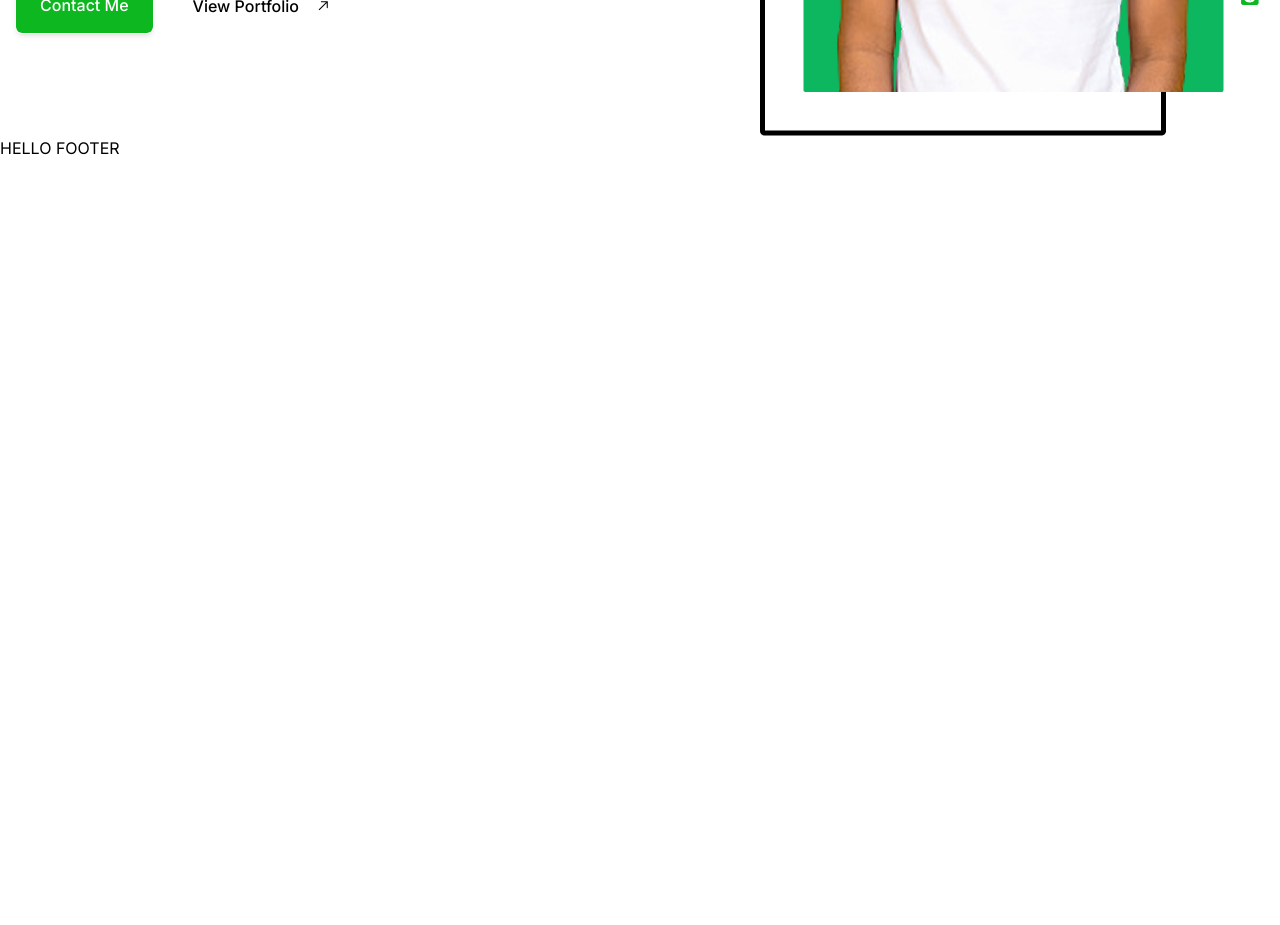
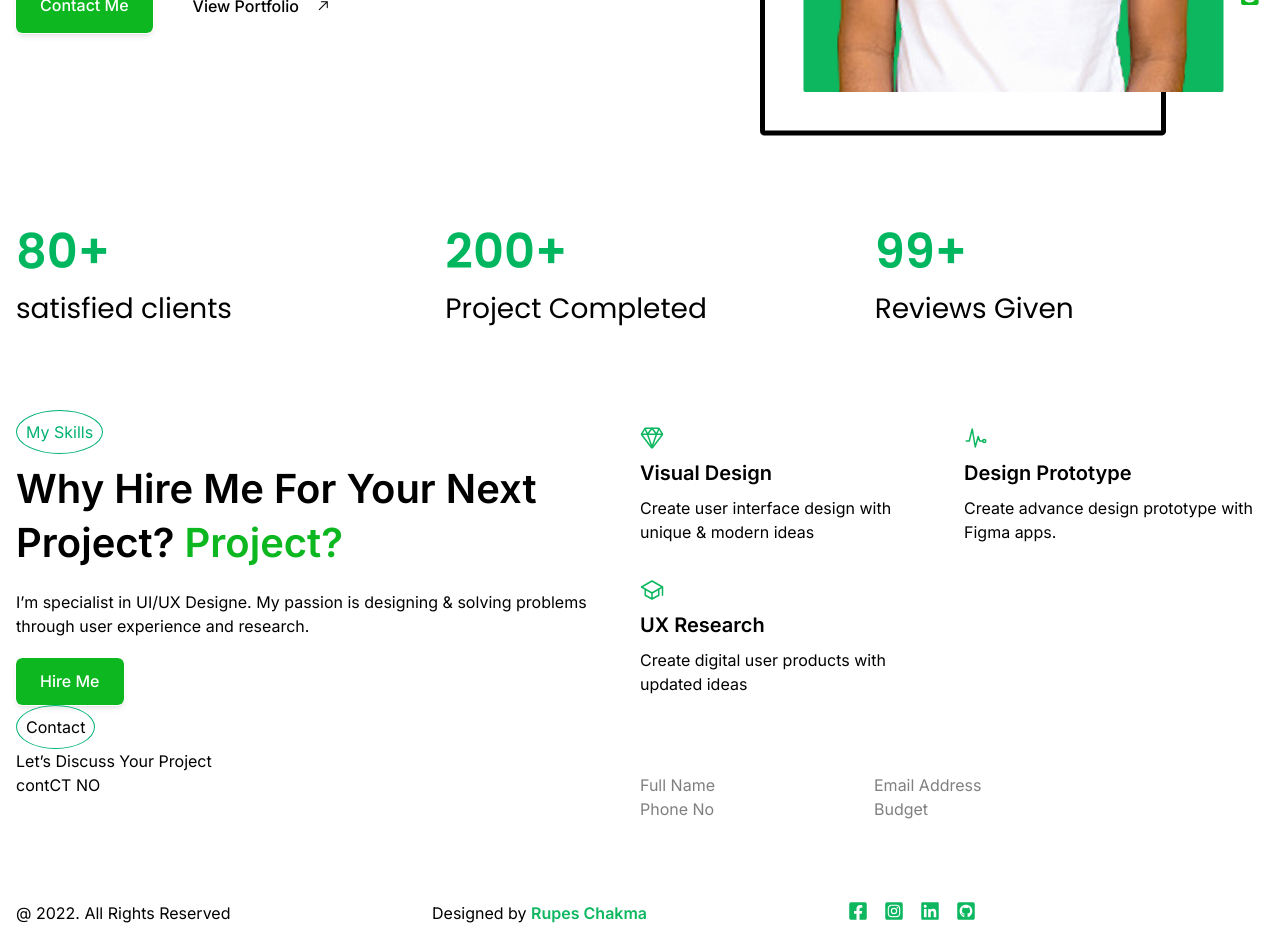
Before and after one commit to Rupes-Chakma/Portfolio_Tailwind, a React (Vite) app: page / in a window 1280 px wide. Shown: the part 740-1665 px from the top of the page. Before the commit the page ends 900 px from the top, so only its background shows below. Built offline with nearby package versions, Linux system fonts and the light colour scheme.

Commit message:
last skills footer reward section adding...

```diff
--- /dev/null
+++ b/src/components/Contacts/Contact.jsx
@@ -0,0 +1,28 @@
+import React from "react";
+import "./contact.css";
+const Contact = () => {
+  return (
+    <div className="container">
+      <div className="justify-center">
+        <p className="contact">Contact</p>
+        <h3>Let’s Discuss Your Project </h3>
+      </div>
+      <div className="grid grid-cols-2">
+        <div className="grid-cols-1">
+          <h1>contCT NO</h1>
+        </div>
+
+        <div className="grid-cols-1">
+          <div className="grid-cols-1">
+            <input type="text" placeholder="Full Name" />
+            <input type="email" placeholder="Email Address" />
+            <input type="text" placeholder="Phone No" />
+            <input type="text" placeholder="Budget" />
+          </div>
+        </div>
+      </div>
+    </div>
+  );
+};
+
+export default Contact;
--- /dev/null
+++ b/src/components/Contacts/contact.css
@@ -0,0 +1,15 @@
+.contact {
+  display: inline-block;
+  position: relative;
+  padding: 10px;
+}
+.contact::after {
+  content: "";
+  position: absolute;
+  width: 100%;
+  height: 100%;
+  border: 1px solid #00b270;
+  top: 0px;
+  left: 0px;
+  border-radius: 50%;
+}
--- a/src/components/Footer/Footer.jsx
+++ b/src/components/Footer/Footer.jsx
@@ -1,11 +1,35 @@
-import React from 'react'
+import React from "react";
+import { RxArrowTopRight } from "react-icons/rx";
+import { FaFacebookSquare } from "react-icons/fa";
+import { FaInstagramSquare } from "react-icons/fa";
+import { FaLinkedin } from "react-icons/fa6";
+import { FaGithubSquare } from "react-icons/fa";
 
 const Footer = () => {
   return (
-    <div>
-        <h1>HELLO FOOTER</h1>
+    <div className="container">
+      {/* <hr /> */}
+      <div className="mt-20 grid lg:grid-cols-3 ">
+        <div className="grid-cols-1">
+          <p className=" text-[#000] ">@ 2022. All Rights Reserved </p>
+        </div>
+        <div className="grid-cols-1">
+          <p className=" text-[#000] ">
+            Designed by{" "}
+            <span className="text-[#0db760] font-semibold">Rupes Chakma</span>
+          </p>
+        </div>
+        <div className="grid-cols-1">
+          <div className="flex gap-4 text-[20px] text-[#0db760]">
+            <FaFacebookSquare />
+            <FaInstagramSquare />
+            <FaLinkedin />
+            <FaGithubSquare />
+          </div>
+        </div>
+      </div>
     </div>
-  )
-}
+  );
+};
 
-export default Footer
+export default Footer;
--- a/src/components/Navigation/Navbar.jsx
+++ b/src/components/Navigation/Navbar.jsx
@@ -5,18 +5,14 @@ import Menu from "../../utils/Menu";
 import { CgMenuRightAlt } from "react-icons/cg";
 import { MdOutlineClose } from "react-icons/md";
 
-
 const Navbar = () => {
-
-    let [openMenu, setOpenMenu] = useState(false);
-    let toggler = () => {
-      setOpenMenu(!openMenu);
-    };
-
+  let [openMenu, setOpenMenu] = useState(false);
+  let toggler = () => {
+    setOpenMenu(!openMenu);
+  };
 
   return (
     <div className="shadow-lg lg:shadow-none">
-
       {/* NAV START */}
 
       <nav className="container flex justify-between items-center py-4">
@@ -37,17 +33,27 @@ const Navbar = () => {
           />
         </div>
         {/* ICON */}
-        <div onClick={toggler} className="lg:hidden text-2xl text-[#0DB720] font-bold outline-1 p-2 rounded cursor-pointer hover:bg-[#00B720] hover:text-[white]">
+        <div
+          onClick={toggler}
+          className="lg:hidden text-2xl text-[#0DB720] font-bold outline-1 p-2 rounded cursor-pointer hover:bg-[#00B720] hover:text-[white]"
+        >
           <CgMenuRightAlt />
         </div>
       </nav>
 
       {/* RESPONSIVE MOBILE DEVICE */}
 
-      <div className={`w-full h-screen bg-black/50 absolute top-0 left-0 lg:hidden -translate-x-[100%] ${openMenu ? "translate-x-0" : "-translate-x-full"} transition-all duration-200 ease-in-out`}>
+      <div
+        className={`w-full h-screen z-55 bg-black/50 absolute top-0 left-0 lg:hidden -translate-x-[100%] ${
+          openMenu ? "translate-x-0" : "-translate-x-full"
+        } transition-all duration-200 ease-in-out`}
+      >
         <div className="w-[80%] bg-white 'max-w-[300px]' h-full relative">
           <Menu menuData={openMenu} togglerData={toggler} />
-          <span onClick={toggler} className="absolute top-5 right-5 text-xl text-[#00B270] outline p-2 rounded">
+          <span
+            onClick={toggler}
+            className="absolute top-5 right-5 text-xl text-[#00B270] outline p-2 rounded"
+          >
             <MdOutlineClose />
           </span>
         </div>
--- /dev/null
+++ b/src/components/Reward/Reward.jsx
@@ -0,0 +1,30 @@
+import React from "react";
+
+const Reward = () => {
+  return (
+    <div className="container">
+      <div className="grid lg:grid-cols-3 mt-20 gap-10 font-poppins">
+        <div className="grid-cols-1">
+          <h2 className="text-[48px] font-semibold text-[#00B760]">80+</h2>
+          <p className="text-[28px] text-[#000] font-normal ">
+            satisfied clients
+          </p>
+        </div>
+        <div className="grid-cols-1">
+          <h2 className="text-[48px] font-semibold text-[#00B760]">200+</h2>
+          <p className="text-[28px] text-[#000]  font-normal ">
+            Project Completed
+          </p>
+        </div>
+        <div className="grid-cols-1">
+          <h2 className="text-[48px] font-semibold text-[#00B760]">99+</h2>
+          <p className="text-[28px] text-[#000] font-normal  ">
+            Reviews Given{" "}
+          </p>
+        </div>
+      </div>
+    </div>
+  );
+};
+
+export default Reward;
--- /dev/null
+++ b/src/components/Skills/Myskills.jsx
@@ -0,0 +1,66 @@
+import React from "react";
+import "./skills.css";
+import Button from "../../utils/Button";
+import { IoDiamondOutline } from "react-icons/io5";
+import { IoPulseOutline } from "react-icons/io5";
+import { IoSchoolOutline } from "react-icons/io5";
+
+const Myskills = () => {
+  return (
+    <div className="container">
+      <div className="mt-20">
+        <div className="grid lg:grid-cols-2">
+          <div className="grid-cols-1">
+            <h2 className="skills text-[#00b270]">My Skills</h2>
+            <h1 className="font-inter mt-2 font-semibold text-[35px] lg:text-[40px] leading-[135%] text-[#000]">
+              Why Hire Me For Your Next Project?{" "}
+              <span className="text-[#0DB720]">Project? </span>
+            </h1>
+            <p className="mt-5">
+              I’m specialist in UI/UX Designe. My passion is designing & solving
+              problems through user experience and research.
+            </p>
+
+            <Button
+              style={` mt-5 font-inter font-medium text-[16px] text-white leading-[145%] cursor-pointer rounded-md outline bg-[#0DB720] hover:outline-[#0DB760] py-3 px-6 shadow-md hover:bg-transparent hover:text-[#0DB720]`}
+              title="Hire Me"
+            />
+          </div>
+
+          <div className=" grid mt-4 lg:grid-cols-2 gap-6">
+            <div className="">
+              <IoDiamondOutline className="text-[#0Db760] text-[24px] font-bold" />
+              <h2 className="text-[20px] mt-2 font-inter font-semibold">
+                Visual Design
+              </h2>
+              <p className="mt-2 font-inter">
+                Create user interface design with unique & modern ideas
+              </p>
+            </div>
+            <div className="">
+              <IoPulseOutline className="text-[#0Db760] text-[24px] font-bold" />
+              <h2 className="text-[20px] mt-2 font-semibold font-inter">
+                Design Prototype
+              </h2>
+              <p className="mt-2 font-inter">
+                Create advance design prototype with Figma apps.
+              </p>
+            </div>
+            <div className="">
+              <IoSchoolOutline className="text-[#0Db760] text-[24px] font-bold" />
+              <h2 className="text-[20px] mt-2 font-inter font-semibold">
+                {" "}
+                UX Research
+              </h2>
+              <p className="mt-2 font-inter">
+                Create digital user products with updated ideas
+              </p>
+            </div>
+          </div>
+        </div>
+      </div>
+    </div>
+  );
+};
+
+export default Myskills;
--- /dev/null
+++ b/src/components/Skills/skills.css
@@ -0,0 +1,15 @@
+.skills {
+  display: inline-block;
+  position: relative;
+  padding: 10px;
+}
+.skills::after {
+  content: "";
+  position: absolute;
+  width: 100%;
+  height: 100%;
+  border: 1px solid #00b270;
+  top: 0px;
+  left: 0px;
+  border-radius: 50%;
+}
--- a/src/pages/Home/Home.jsx
+++ b/src/pages/Home/Home.jsx
@@ -1,12 +1,18 @@
-import React from 'react'
-import Hero from '../../components/Hero/Hero'
+import React from "react";
+import Hero from "../../components/Hero/Hero";
+import Reward from "../../components/Reward/Reward";
+import Myskills from "../../components/Skills/Myskills";
+import Contact from "../../components/Contacts/Contact";
 
 const Home = () => {
   return (
     <div>
-        <Hero />
+      <Hero />
+      <Reward />
+      <Myskills />
+      <Contact />
     </div>
-  )
-}
+  );
+};
 
-export default Home
+export default Home;
--- /dev/null
+++ b/src/utils/Clinte.jsx
@@ -0,0 +1,26 @@
+import React from "react";
+
+const Clinte = () => {
+  return (
+    <div className="container">
+      {/*
+      <div className="grid grid-cols-3 mt-20 gap-10 font-poppins">
+        <div className="grid-cols-1">
+          <h2 className="text-[48px] font-bold">80+</h2>
+          <p className="text-[28px] text-[#00B760] ">satisfied clients</p>
+        </div>
+        <div className="grid-cols-1">
+          <h2 className="text-[48px] font-bold">200+</h2>
+          <p className="text-[28px] text-[#00B760] ">Project Completed</p>
+        </div>
+        <div className="grid-cols-1">
+          <h2 className="text-[48px] font-bold">99+</h2>
+          <p className="text-[28px] text-[#00B760] ">Reviews Given </p>
+        </div>
+      </div>
+       */}
+    </div>
+  );
+};
+
+export default Clinte;
--- a/src/utils/Menu.jsx
+++ b/src/utils/Menu.jsx
@@ -1,36 +1,38 @@
-import React from 'react'
-import { NavLink } from 'react-router-dom';
+import React from "react";
+import { NavLink } from "react-router-dom";
 
 let menus = [
-  { id: 1, title: 'Home', path: '/' },
-  { id: 2, title: 'Aboute', path: '/aboute' },
-  { id: 3, title: 'Skills', path: '/skills' },
-  { id: 4, title: 'Portfolio', path: '/portfolio' },
-  { id: 5, title: 'Testimonial', path: '/testimonial' }
+  { id: 1, title: "Home", path: "/" },
+  { id: 2, title: "Aboute", path: "/aboute" },
+  { id: 3, title: "Skills", path: "/skills" },
+  { id: 4, title: "Portfolio", path: "/portfolio" },
+  { id: 5, title: "Testimonial", path: "/testimonial" },
 ];
 
 const Menu = ({ menuData, togglerData }) => {
-
-
   return (
-    <div className='h-full'>
-      <ul className='flex flex-col lg:flex-row gap-6 items-center justify-center h-full'>
-        {
-          menus.map((menu, index) => {
-            return (
-              <li
-              onClick={() => togglerData(!menuData)}
-              key={index}
-               className={`font-inter font-medium text-[16px] text-black leading-[145%] hover:text-[#00B760]`}>
-
-                <NavLink className={({ isActive }) => (isActive ? 'text-[#00b760]' : 'text-black')} to={menu.path} > {menu.title}</NavLink>
-              </li>
-            )
-          })
-        }
+    <div className="h-full">
+      <ul className="flex flex-col lg:flex-row gap-6 items-center justify-center h-full">
+        {menus.map((menu, index) => (
+          <li
+            onClick={() => togglerData(!menuData)}
+            key={index}
+            className={`font-inter font-medium text-[16px] text-black leading-[145%] hover:text-[#00B760]`}
+          >
+            <NavLink
+              className={({ isActive }) =>
+                isActive ? "text-[#00b760]" : "text-black"
+              }
+              to={menu.path}
+            >
+              {" "}
+              {menu.title}
+            </NavLink>
+          </li>
+        ))}
       </ul>
     </div>
-  )
-}
+  );
+};
 
-export default Menu
+export default Menu;
```
Also changed, not shown: public/photo_1768459028_872.jpg (added), public/rupes.png (added).
